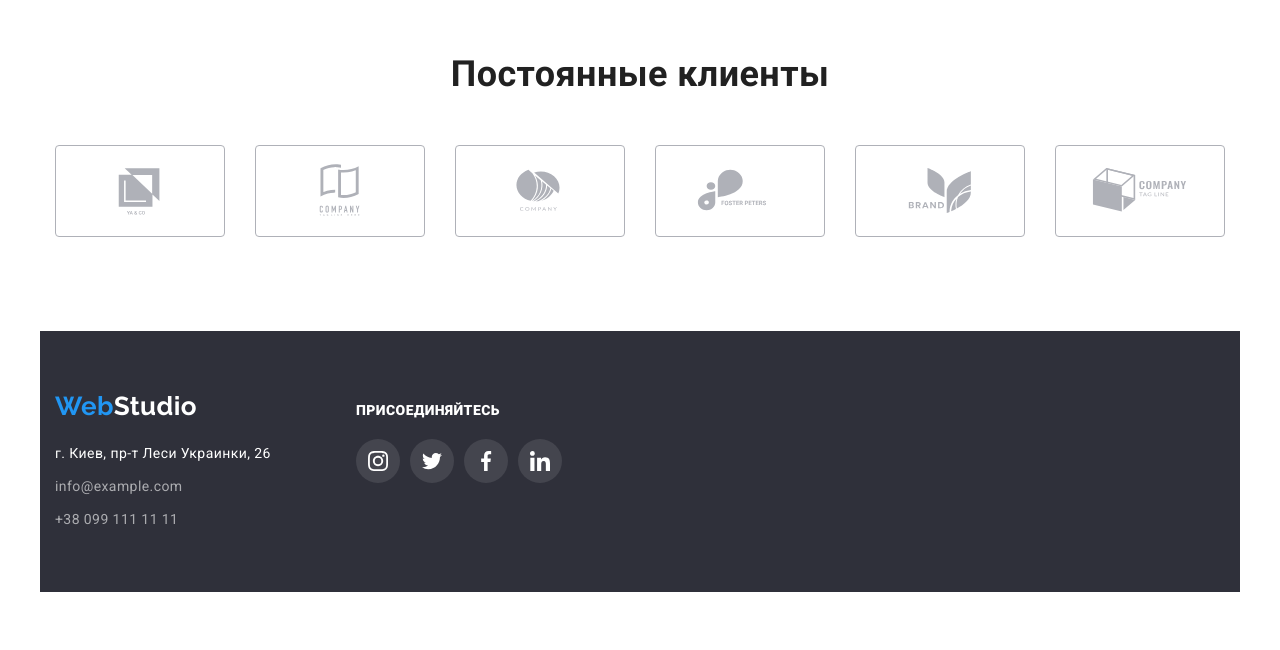
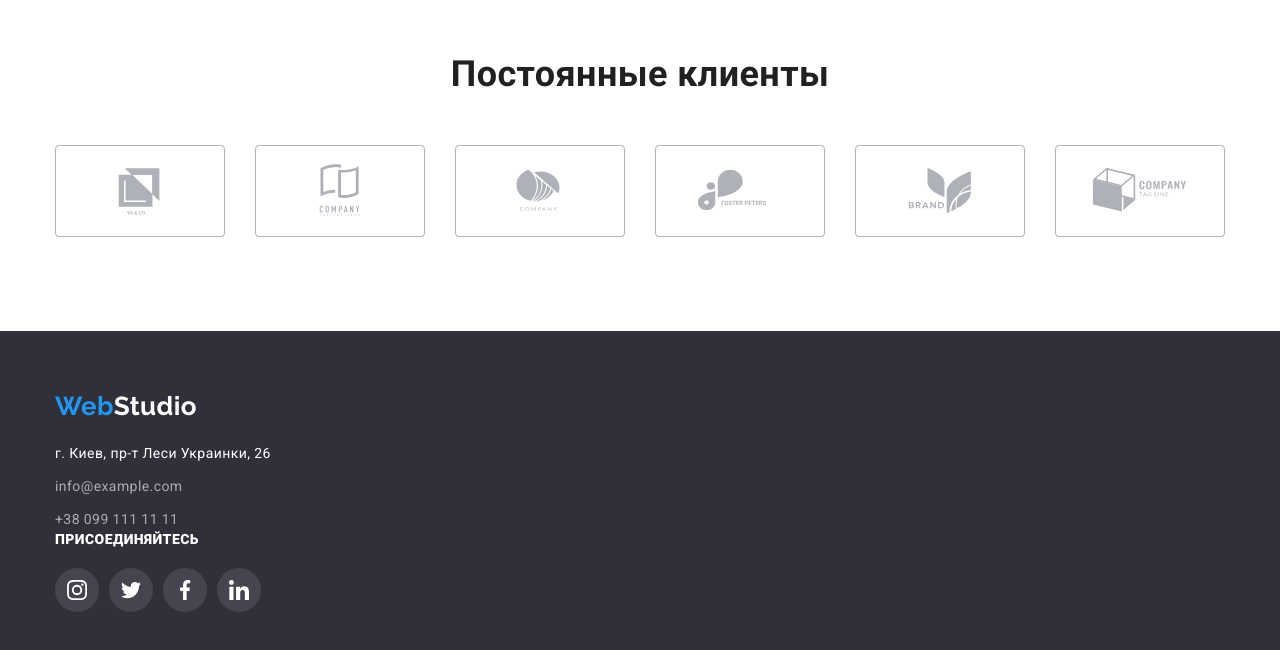
Before and after one commit to AndreyMachula/goit-markup-hw-04, a plain HTML site: page index.html in a window 1280 px wide. Shown: the part 2370-3020 px from the top of the page. Before the commit the page ends 2962 px from the top, so only its background shows below. Drawn offline with nearby package versions, Linux system fonts and the light colour scheme.

Commit message:
Изменяет разметку footer

```diff
--- a/index.html
+++ b/index.html
@@ -355,8 +355,9 @@
 					</section>
 		</main>
 
-		<footer class="footer container">
-			<div class="container-footer">
+		<footer class="footer">
+			<div class="footer-container container">
+				<div class="address-footer ">
 					<a class="logo-footer logo text" href="./index.html" lang="en"><span>Web</span>Studio</a>
 					<address class="address">
 						<ul class="contacts-list list">
@@ -410,6 +411,7 @@
 						</li>
 					</ul>
 				</div>
+			</div>
 		</footer>
 	</body>
 </html>
```
Lines whose indentation alone changed are shown as unchanged.
